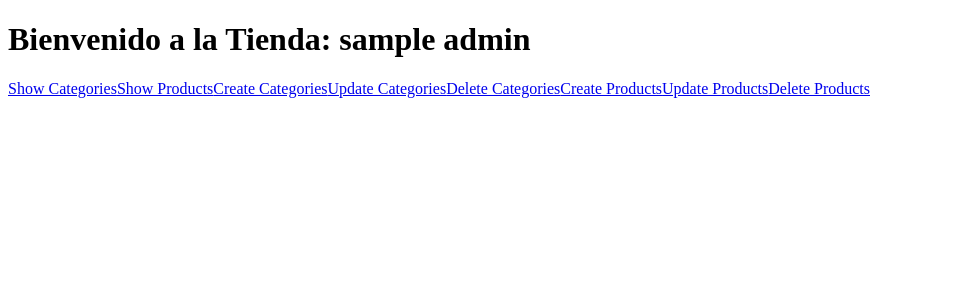
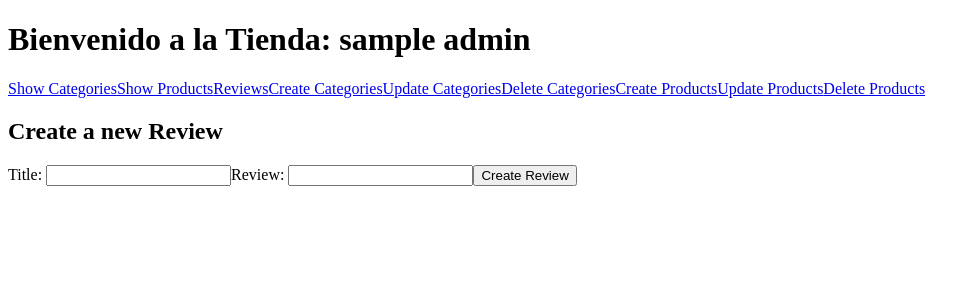
Before and after one commit to Tsammet/restaurantSCfr, a React (Create React App) app: page /Review in a window 1280 px wide. Shown: the top 300 px of the page, without its empty margins (0-980 px from the left). Built offline with nearby package versions, Linux system fonts and the light colour scheme; sample sign-in values are in the browser's storage.

Commit message:
creando review

```diff
--- a/src/App.js
+++ b/src/App.js
@@ -15,6 +15,7 @@ import DeleteProducts from './Product/deleteProducts';
 import Login from './user/login';
 import Register from './user/register';
 import PrivateRoute from './PrivateRoutes';
+import Reviews from './Reviews/review';
 
 function App() { //Creamos esta función que es el componente principal de nuestra aplicación, todo el contenido que le mostraremos al usuario está definido aquí
   const role = localStorage.getItem('role')
@@ -43,6 +44,7 @@ function App() { //Creamos esta función que es el componente principal de nuest
                   <Route path="/Inicio" element={<Inicio />}/>
                   <Route path="/ShowCategories" element={<ShowCategories />} />
                   <Route path="/ShowProducts" element={<ShowProducts />} />
+                  <Route path="/Review" element={<Reviews />} />
 
 
                   <Route
--- /dev/null
+++ b/src/Reviews/review.js
@@ -0,0 +1,77 @@
+import React, {useState} from "react";
+import { Link, useNavigate } from "react-router-dom";
+
+function Reviews(){
+
+    const [titleReview, setTitleReview] = useState("");
+    const [review, setReview] = useState("");
+    const [error, setError] = useState(null);
+    const navigate = useNavigate();
+    const token = localStorage.getItem('token');
+
+    const handleSubmit = (event) =>{
+        event.preventDefault();
+
+        const formData = new FormData();
+        formData.append("title", titleReview);
+        formData.append("review", review)
+
+
+        fetch("http://127.0.0.1:8000/reviews/review",{
+        method: 'POST',
+        body: formData,
+        headers:{
+            'Authorization' : `Token ${token}`,
+          }
+    })
+
+    .then(response => {
+        if(!response.ok){
+            throw new Error("Error to get the response")
+        }
+        return response.json();
+
+    })
+    .then(data => {
+        alert('Review created successfully!')
+        navigate("/Review")
+    })
+    .catch(error => {
+        setError(error.message)
+    });
+};
+
+return (
+    <div>
+        {error && <p>Error: {error}</p>}
+
+
+        <h2>Create a new Review</h2>
+        <form id="createReview" onSubmit={handleSubmit}>
+
+            <label htmlFor="title">Title: </label>
+            <input type="text"
+            id="title"
+            name="title"
+            value={titleReview}
+            onChange={(e) => setTitleReview(e.target.value)}
+            required
+            />
+
+            <label htmlFor="review">Review: </label>
+            <input type="text"
+            id="review"
+            name="review"
+            value={review}
+            onChange={(e) => setReview(e.target.value)}
+            required
+            />
+
+            <button type="submit">Create Review</button>
+
+        </form>
+    </div>
+);
+}
+
+export default Reviews;
--- a/src/navbar.js
+++ b/src/navbar.js
@@ -12,6 +12,7 @@ function Navbar() {
         {/* Rutas comunes para todos los usuarios */}
         <Link to="/ShowCategories">Show Categories</Link>
         <Link to="/ShowProducts">Show Products</Link>
+        <Link to="/Review">Reviews</Link>
 
         {/* Rutas solo para admin */}
         {role === 'admin' && (
```
